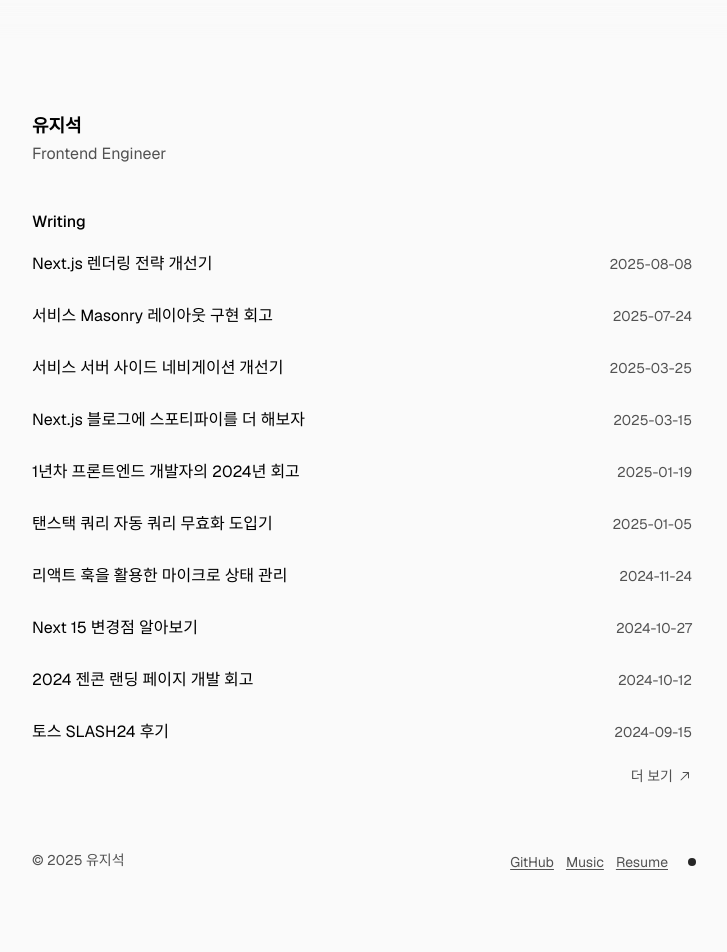
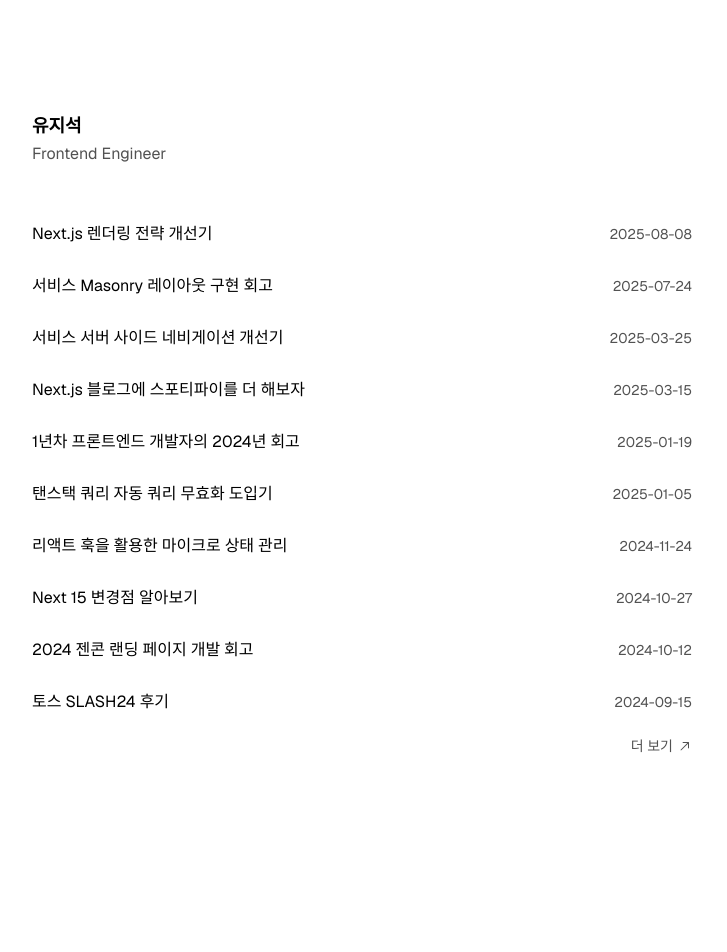
Before and after one commit to yujiseok/yujiseok.blog, a Next.js app: page / in a window 1280 px wide. Shown: the top 952 px of the page, without its empty margins (272-999 px from the left). Before the commit the page ends 898 px from the top, so only its background shows below. Built offline with nearby package versions, Linux system fonts and the light colour scheme.

Commit message:
feat: 다크모드 버튼 제거 및 스타일 수정

```diff
--- a/app/(main)/page.tsx
+++ b/app/(main)/page.tsx
@@ -17,35 +17,8 @@ export default function Home() {
           </p>
         </div>
       </header>
-      {/* <div>
-        <h2 className="mb-0.5 font-medium">About Me</h2>
-        <p>
-          Coloso
-          <span className="mr-1 ml-0.5 inline-block size-0.5 rounded-full bg-[#ffb200]" />
-          에서 프론트엔드 엔지니어로 일하며, UI를 만들고 있습니다.
-        </p>
-      </div> */}
-
-      {/* <div>
-        <h2 className="mb-0.5 font-medium">Now</h2>
-        <div className="grid gap-3">
-          <p>
-            사용자 경험을 개선하는 인터랙션과 인터페이스 구현을 위해 노력하고
-            있습니다. 디자인과 개발의 교차점인 디자인 엔지니어링에 관심이
-            많으며, UI 그려내는 것을 즐깁니다. 사용성과 심미성의 균형을
-            고민합니다.
-          </p>
-          <p>
-            스스로 문제를 찾아 해결하는 과정을 즐기며 그 과정에 담긴 노력과
-            경험을 소중히 여깁니다.
-          </p>
-        </div>
-      </div> */}
 
       <div>
-        <h2 className="mb-0.5 font-medium">
-          <Link href="/writing">Writing</Link>
-        </h2>
         <div>
           {writings.map(({ metadata, slug }) => (
             <Writing
@@ -66,52 +39,6 @@ export default function Home() {
           </Link>
         </div>
       </div>
-
-      {/* <div>
-        <h2 className="mb-0.5 font-medium">More</h2>
-        <div>
-          <p>
-            저는 음악 감상을 아주 사랑하며, 음악적 취향을 나누는{" "}
-            <Link href="/music" className="underline">
-              공간
-            </Link>
-            을 마련해 보았습니다.
-          </p>
-          <p>
-            또, 인터페이스 탐구를 의한{" "}
-            <Link href="/atelier" className="underline">
-              공방
-            </Link>
-            을 운영하고 있습니다.
-          </p>
-        </div>
-      </div> */}
-
-      {/* <div>
-        <h2 className="mb-0.5 font-medium">Links</h2>
-        <ul className="flex list-disc flex-col gap-1 pl-4">
-          <li>
-            <Link href="/music" className="underline">
-              Music
-            </Link>
-          </li>
-          <li>
-            <Link href="/atelier" className="underline">
-              Atelier
-            </Link>
-          </li>
-          <li>
-            <a
-              href="https://github.com/yujiseok"
-              target="_blank"
-              rel="noopener noreferrer"
-              className="underline"
-            >
-              GitHub
-            </a>
-          </li>
-        </ul>
-      </div> */}
     </BlurContainer>
   );
 }
--- a/app/components/atelier/rerun.tsx
+++ b/app/components/atelier/rerun.tsx
@@ -16,7 +16,7 @@ const Rerun = ({ handleRerun }: { handleRerun: VoidFunction }) => {
 
   return (
     <button
-      className="absolute top-4 right-4 cursor-pointer rounded-lg border border-neutral-300/80 bg-neutral-100/50 p-1.5 transition-colors duration-250 ease-out hover:bg-neutral-200/50 dark:border-neutral-700 dark:bg-neutral-900/50 dark:hover:bg-neutral-700/50"
+      className="absolute top-4 right-4 cursor-pointer rounded-lg border border-black/20 bg-white/50 p-1.5 transition-colors duration-250 ease-out hover:bg-black/5 dark:border-white/20 dark:bg-black/50 dark:hover:bg-white/10"
       onClick={handleClick}
     >
       <RerunIcon isRotating={isRotating} />
--- a/app/components/atelier/showCase.tsx
+++ b/app/components/atelier/showCase.tsx
@@ -21,7 +21,7 @@ const ShowCase = ({
   };
 
   return (
-    <div className="relative grid h-96 place-items-center overflow-hidden rounded-lg border border-neutral-300/80 bg-neutral-100/50 p-0.5 dark:border-neutral-700 dark:bg-neutral-900/50">
+    <div className="relative grid h-96 place-items-center overflow-hidden rounded-lg border border-black/20 bg-white/50 p-0.5 dark:border-white/20 dark:bg-black/50">
       {rerun && <Rerun handleRerun={handleRerun} />}
       <React.Fragment key={key}>{children}</React.Fragment>
     </div>
--- a/app/components/darkModeBtn.tsx
+++ /dev/null
@@ -1,45 +0,0 @@
-"use client";
-
-import { useTheme } from "next-themes";
-import { useEffect, useState } from "react";
-import clsx from "clsx";
-
-function DarkModeBtn() {
-  const { resolvedTheme, setTheme } = useTheme();
-  const [mounted, setMounted] = useState(false);
-
-  useEffect(() => {
-    setMounted(true);
-  }, []);
-
-  if (!mounted) {
-    return <div className="h-6 w-6" />;
-  }
-
-  const isDark = resolvedTheme === "dark";
-
-  return (
-    <button
-      type="button"
-      title="Toggle dark mode"
-      aria-label="Toggle theme"
-      onClick={() => setTheme(isDark ? "light" : "dark")}
-      className={clsx(
-        "cursor-pointer rounded-lg p-2 transition-colors duration-200 ease-linear",
-        {
-          "hover:bg-neutral-700/50": isDark,
-          "hover:bg-neutral-200/50": !isDark,
-        },
-      )}
-    >
-      <div
-        className={clsx("h-2 w-2 rounded-full", {
-          "bg-neutral-50": isDark,
-          "bg-neutral-800": !isDark,
-        })}
-      />
-    </button>
-  );
-}
-
-export default DarkModeBtn;
--- a/app/components/footer.tsx
+++ b/app/components/footer.tsx
@@ -1,9 +1,8 @@
 import Link from "next/link";
-import DarkModeBtn from "./darkModeBtn";
 
 function Footer() {
   return (
-    <footer className="mx-auto mt-auto flex w-full max-w-2xl items-center text-neutral-600 md:text-sm dark:text-neutral-400">
+    <footer className="mx-auto flex w-full max-w-2xl items-center text-neutral-600 md:text-sm dark:text-neutral-400">
       <div className="mt-10 flex w-full justify-between gap-4 py-6">
         <Link href="/">© {new Date().getFullYear()} 유지석</Link>
         <div className="flex items-center gap-3">
@@ -21,7 +20,6 @@ function Footer() {
           <Link href="/resume" className="underline underline-offset-2">
             Resume
           </Link>
-          <DarkModeBtn />
         </div>
       </div>
     </footer>
--- a/app/components/mdx.tsx
+++ b/app/components/mdx.tsx
@@ -37,7 +37,8 @@ const mdxComponents = {
 };
 
 const options: Options = {
-  theme: "catppuccin-macchiato",
+  theme: "ayu-dark",
+  defaultLang: "tsx",
 };
 
 export function Mdx({ components, source }: any) {
--- a/app/components/music/track.tsx
+++ b/app/components/music/track.tsx
@@ -12,7 +12,7 @@ const Track = ({
       href={track.spotifyUrl}
       target="_blank"
       rel="noreferrer"
-      className="flex items-center gap-4 rounded-lg p-3 transition-colors duration-250 ease-out hover:bg-neutral-200/50 dark:hover:bg-neutral-700/50"
+      className="flex items-center gap-4 rounded-lg p-3 transition-colors duration-250 ease-out hover:bg-black/5 dark:hover:bg-white/10"
     >
       <Image
         src={track.albumCover.url}
--- a/app/components/writing.tsx
+++ b/app/components/writing.tsx
@@ -16,7 +16,7 @@ const Writing = ({
       <Link
         href={`/writing/${slug}`}
         className={cn(
-          "block rounded-lg p-3 transition-colors duration-250 ease-out hover:bg-neutral-200/50 dark:hover:bg-neutral-700/50",
+          "block rounded-lg p-3 transition-colors duration-250 ease-out hover:bg-black/5 dark:hover:bg-white/10",
           offset ? "-m-3" : "-ml-3",
         )}
       >
--- a/app/globals.css
+++ b/app/globals.css
@@ -1,7 +1,7 @@
 @import "tailwindcss";
 @plugin "@tailwindcss/typography";
 
-@custom-variant dark (&:is(.dark *));
+@custom-variant dark (@media (prefers-color-scheme: dark));
 
 @theme {
   --font-sans: var(--font-geist-sans);
@@ -14,13 +14,13 @@
 html {
   scrollbar-width: thin;
   scrollbar-color: #e8e8e8 transparent;
-  transition: scrollbar-color 0.2s ease;
 }
 
-html.dark {
-  scrollbar-width: thin;
-  scrollbar-color: #404040 transparent;
-  transition: scrollbar-color 0.2s ease;
+@media (prefers-color-scheme: dark) {
+  html {
+    scrollbar-width: thin;
+    scrollbar-color: #404040 transparent;
+  }
 }
 
 html:has([data-resume-page="true"]) {
@@ -44,15 +44,15 @@ html:has([data-resume-page="true"]) {
 ::-webkit-scrollbar-thumb {
   background-color: #e8e8e8;
   border-radius: 4px;
-  transition: background-color 0.2s ease;
 }
 
-.dark::-webkit-scrollbar-thumb {
-  background-color: #404040;
+@media (prefers-color-scheme: dark) {
+  ::-webkit-scrollbar-thumb {
+    background-color: #404040;
+  }
 }
 
 body {
-  height: 100dvh;
   font-family:
     var(--font-sans) system-ui,
     -apple-system,
@@ -83,7 +83,7 @@ body {
 
 .prose a {
   text-decoration-color: #374151;
-  @apply decoration-[0.1em] underline-offset-2 transition-all dark:decoration-gray-300;
+  @apply decoration-[0.1em] underline-offset-2 dark:decoration-gray-300;
 }
 
 .prose .anchor:after {
@@ -114,7 +114,7 @@ figcaption[data-rehype-pretty-code-title] {
 }
 
 code {
-  @apply bg-neutral-200 dark:bg-neutral-700;
+  @apply bg-white dark:bg-black;
   padding: 0.125rem 0.25rem;
   border-radius: 0.25rem;
 }
@@ -135,7 +135,7 @@ pre code {
 }
 
 [data-rehype-pretty-code-fragment] code {
-  @apply grid min-w-full rounded-none border-0 bg-transparent p-0 text-sm break-words text-black;
+  @apply grid min-w-full rounded-none border-0 bg-transparent p-0 text-sm break-words text-black dark:text-white;
   counter-reset: line;
   box-decoration-break: clone;
 }
@@ -162,7 +162,7 @@ mark[data-highlighted-chars] {
 }
 
 details {
-  @apply my-4 h-10 rounded-md bg-neutral-200 px-4 py-2 dark:bg-neutral-700;
+  @apply my-4 h-10 rounded-md bg-white px-4 py-2 dark:bg-black;
   transition: height 0.5s ease;
 
   &[open] {
--- a/app/layout.tsx
+++ b/app/layout.tsx
@@ -6,8 +6,6 @@ import { Analytics } from "@vercel/analytics/react";
 import { SpeedInsights } from "@vercel/speed-insights/next";
 import { GoogleAnalytics } from "@next/third-parties/google";
 import Footer from "@/app/components/footer";
-import { ThemeProvider } from "next-themes";
-
 const geistSans = Geist({
   variable: "--font-geist-sans",
   subsets: ["latin"],
@@ -46,18 +44,12 @@ export default function RootLayout({
   children: React.ReactNode;
 }) {
   return (
-    <html
-      lang="ko"
-      className={`${geistSans.variable} antialiased`}
-      suppressHydrationWarning
-    >
-      <body className="mx-2 flex flex-col bg-neutral-50 px-4 transition-colors dark:bg-neutral-800">
-        <div className="pointer-events-none fixed inset-0 z-10 h-10 w-full [mask-image:linear-gradient(to_bottom,black,transparent)] backdrop-blur-2xl select-none" />
+    <html lang="ko" className={`${geistSans.variable} antialiased`}>
+      <body className="mx-2 flex flex-col gap-40 bg-white px-4 text-black dark:bg-black dark:text-white">
+        <div className="pointer-events-none fixed inset-0 z-10 h-10 w-full mask-[linear-gradient(to_bottom,black,transparent)] backdrop-blur-2xl select-none" />
 
-        <ThemeProvider attribute="class">
-          {children}
-          <Footer />
-        </ThemeProvider>
+        {children}
+        <Footer />
 
         <Analytics />
         <SpeedInsights />
--- a/content/writing/slash24.mdx
+++ b/content/writing/slash24.mdx
@@ -30,8 +30,6 @@ SLASH는 개발 시 명령어 앞에 사용되는 기호이자, 기술 혁신으
   height={300}
   alt="SLASH24"
 />
-
-> 5:1의 경쟁률을 뚫고 당첨되었습니다. 토강신청 성공 😆
 
 슬래시는 연사들과 함께하는 데브챗, 각 트랙에 맞는 세션, 그리고 각종 이벤트 등으로 구성되어 있었습니다.
 
@@ -122,12 +120,10 @@ socket.addEventListener("message", (e) => {
 우선 다음과 같이 연결을 끊어주는 방식을 고려했다고 합니다.
 
 1. focus / blur 이벤트
-
    - 탭이 활성화되었을 때만 웹소켓 연결을 생성하고, 비활성화되었을 때는 연결을 종료하는 방법
    - 문제점: 탭이 활성화되었을 때만 데이터를 수신할 수 있어, 사용자 경험을 해침
 
 2. visibilitychange 이벤트
-
    - visibilitychange 이벤트는 웹 페이지의 가시성이 변경될 때 발생하는 이벤트
    - 사용자가 탭을 전환할 때마다 웹소켓 연결을 생성하고 종료하는 방법
    - 문제점: 여전히 보이는 탭의 개수만큼 웹소켓 연결이 생성되는 문제 발생
@@ -160,11 +156,9 @@ socket.addEventListener("message", (e) => {
 단일 스크립트에서 사용되는 워커의 경우 Dedicated Worker라고 불리며, 여러 브라우저 컨텍스트에서 사용되는 워커의 경우 Shared Worker라고 불립니다.
 
 - Dedicated Worker
-
   - 단일 연결: 하나의 스크립트에서만 접근할 수 있으며, 해당 워커가 생성된 스크립트와만 통신할 수 있습니다.
 
 - Shared Worker
-
   - 다중 연결: 여러 탭에서 접근할 수 있으며, 동일한 도메인 내에서 여러 스크립트가 해당 워커 인스턴스를 공유할 수 있습니다.
   - 탭 간 통신: 탭 간에 메시지를 주고받을 수 있어, 여러 탭에서 동일한 데이터를 공유하거나 상태를 유지할 수 있습니다.
 
```
Also changed, not shown: app/(main)/writing/[slug]/page.tsx (+7 -4 lines).
